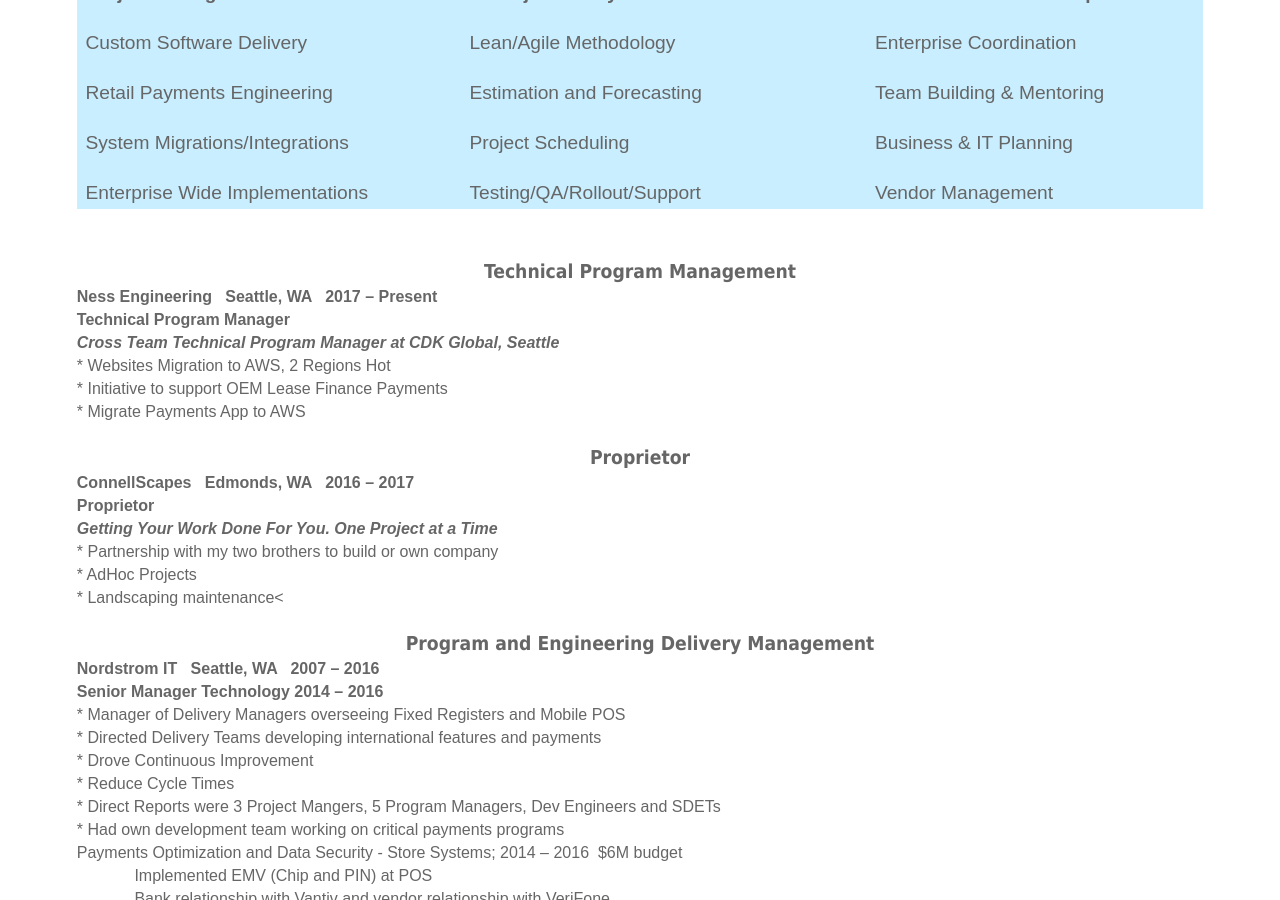
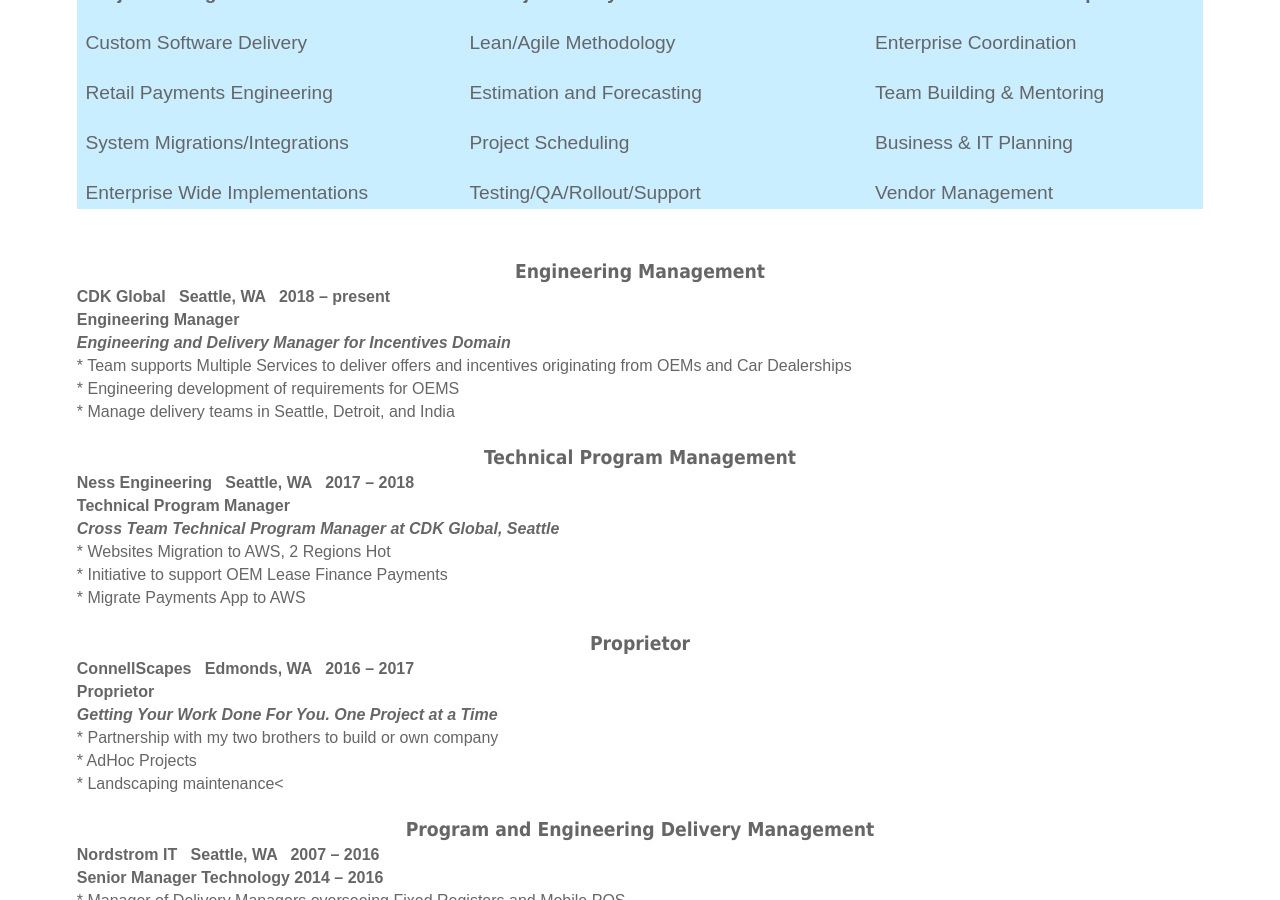
Before and after one commit to mo4dawg/mo4dawg.github.io, a Jekyll site: the page built from CV/index.html, in a window 1280 px wide and 900 px high, scrolled down 891 px. Built offline with Jekyll 4.4.1, drawn with Linux system fonts in a browser that asks for light colours.

Commit message:
Update index.html

```diff
--- a/CV/index.html
+++ b/CV/index.html
@@ -457,6 +457,47 @@
 normal'><span style='mso-bookmark:top'><b style='mso-bidi-font-weight:normal'><span
 style='font-size:14.0pt;font-family:"Arial","sans-serif";mso-fareast-font-family:
 "Times New Roman"'><o:p><span style='text-decoration:none'>&nbsp;</span></o:p></span></b></span></p>
+
+<div>
+	<p class=MsoNormal align=center style='margin-bottom:0in;margin-bottom:.0001pt;
+	text-align:center;line-height:normal;border:none;mso-border-top-alt:solid #C6D9F1 6.0pt;
+	padding:0in;mso-padding-alt:1.0pt 0in 0in 0in'><span style='mso-bookmark:top'><b
+	style='mso-bidi-font-weight:normal'><span style='font-size:12.0pt;font-family:
+	"Tahoma","sans-serif";mso-fareast-font-family:"Times New Roman"'><o:p>&nbsp;</o:p></span></b></span></p>
+
+	<p class=MsoNormal align=center style='margin-bottom:0in;margin-bottom:.0001pt;
+	text-align:center;line-height:normal;border:none;mso-border-top-alt:solid #C6D9F1 6.0pt;
+	padding:0in;mso-padding-alt:1.0pt 0in 0in 0in'><span style='mso-bookmark:top'><b
+	style='mso-bidi-font-weight:normal'><span style='font-family:"Tahoma","sans-serif";
+	mso-fareast-font-family:"Times New Roman"'>Engineering Management<o:p></o:p></span></b></span></p>
+</div>
+
+<p class=MsoNormal style='margin-bottom:0in;margin-bottom:.0001pt;line-height:
+normal'><span style='mso-bookmark:top'><b style='mso-bidi-font-weight:normal'><span
+style='font-size:10.0pt;font-family:"Arial","sans-serif";mso-fareast-font-family:
+"Times New Roman"'>CDK Global &nbsp; Seattle, WA &nbsp; 2018 &#8211; present</span></b></span></p>
+
+<p class=MsoNormal style='margin-bottom:0in;margin-bottom:.0001pt;line-height:
+normal'><span style='mso-bookmark:top'><b style='mso-bidi-font-weight:normal'><span
+style='font-size:10.0pt;font-family:"Arial","sans-serif";mso-fareast-font-family:
+"Times New Roman"'>Engineering Manager</span></b></span></p>
+
+<p class=MsoNormal style='margin-bottom:0in;margin-bottom:.0001pt;line-height:
+normal'><span style='mso-bookmark:top'><i><b style='mso-bidi-font-weight:normal'><span
+style='font-size:10.0pt;font-family:"Arial","sans-serif";mso-fareast-font-family:
+"Times New Roman"'>
+	Engineering and Delivery Manager for Incentives Domain</span></i></b></span></p>
+
+<p class=MsoNormal style='margin-top:0in;margin-bottom:.0001pt;line-height:
+normal'><span style='mso-bookmark:top'><span style='font-size:10.0pt;
+font-family:"Arial","sans-serif";mso-fareast-font-family:"Times New Roman"'>
+	* Team supports Multiple Services to deliver offers and incentives originating from OEMs and Car Dealerships</br>
+	* Engineering development of requirements for OEMS </br>
+	* Manage delivery teams in Seattle, Detroit, and India<o:p></o:p></span></span></p>
+
+
+<div class = MyThickLineClass>
+
 <div>
 	<p class=MsoNormal align=center style='margin-bottom:0in;margin-bottom:.0001pt;
 	text-align:center;line-height:normal;border:none;mso-border-top-alt:solid #C6D9F1 6.0pt;
@@ -474,7 +515,7 @@
 <p class=MsoNormal style='margin-bottom:0in;margin-bottom:.0001pt;line-height:
 normal'><span style='mso-bookmark:top'><b style='mso-bidi-font-weight:normal'><span
 style='font-size:10.0pt;font-family:"Arial","sans-serif";mso-fareast-font-family:
-"Times New Roman"'>Ness Engineering &nbsp; Seattle, WA &nbsp; 2017 &#8211; Present</span></b></span></p>
+"Times New Roman"'>Ness Engineering &nbsp; Seattle, WA &nbsp; 2017 &#8211; 2018</span></b></span></p>
 
 <p class=MsoNormal style='margin-bottom:0in;margin-bottom:.0001pt;line-height:
 normal'><span style='mso-bookmark:top'><b style='mso-bidi-font-weight:normal'><span
```
